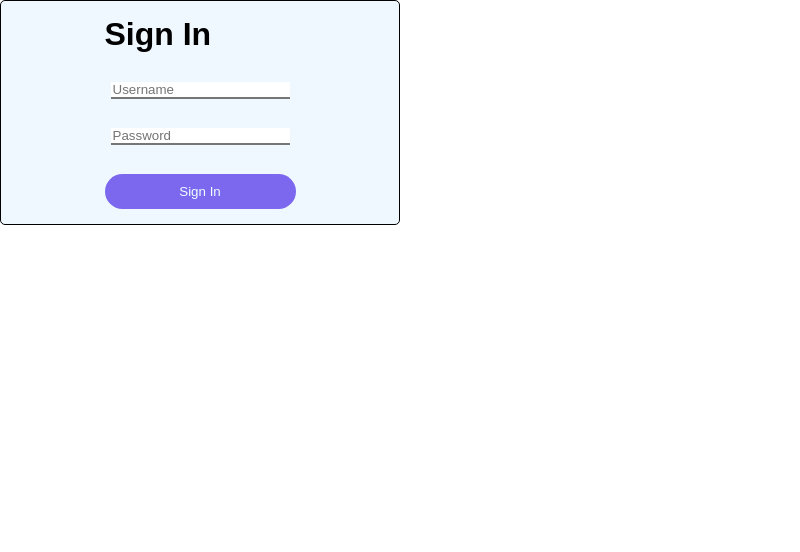
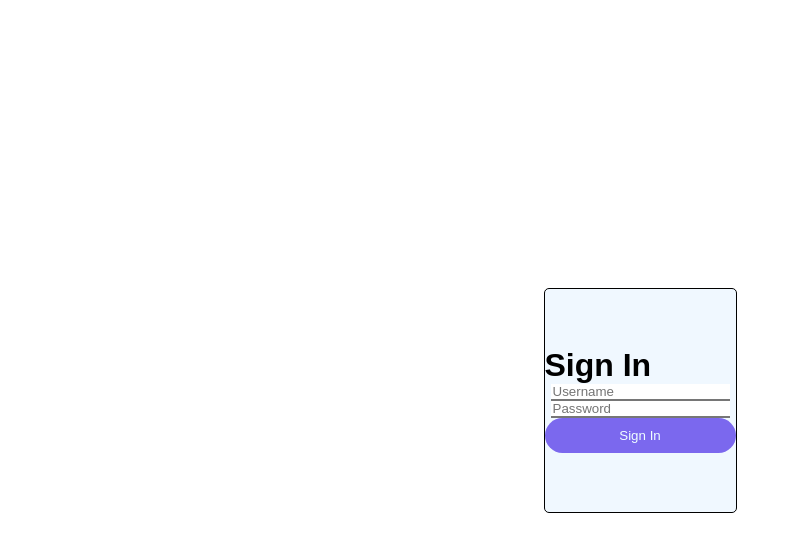
Before and after one commit to paulvuong25bvt/paulvuong25bvt-login-ui-project, a plain HTML site: page index.html in a window 1280 px wide. Shown: the whole page, without its empty margins (0-800 px from the left). Drawn offline with Linux system fonts and the light colour scheme.

Commit message:
login prompt now centered

```diff
--- a/index.html
+++ b/index.html
@@ -7,15 +7,15 @@
     <link rel="stylesheet" href="styles.css">
 </head>
 <body>
-    <div></div>
+    <div class="c1">
         <div class="container">
+            <h3>Sign In</h3>
             <form action="" class="form">
-            <h2>Sign In</h2>
                 <input type="Username" name="username" class="box" placeholder="Username">
                 <input type="password" name="password" class="box" placeholder="Password">
                 <input type="submit" value="Sign In" id="submit">
             </form>
         </div>
-    <div></div>
+    </div>
 </body>
 </html>
--- a/styles.css
+++ b/styles.css
@@ -5,10 +5,17 @@
     box-sizing: border-box;
 }
 
+.c1{
+    display: flex;
+    justify-content: center;
+    align-items: center;
+    height: 100vh;
+}
+
 /* Container */
 .container{
     display: flex;
-    flex-direction: row;
+    flex-direction: column;
     justify-content: center;
     max-width: 400px;
     min-height: 225px;
@@ -21,10 +28,10 @@
 .form{
     display: flex;
     flex-direction: column;
-    justify-content: space-around;
+    justify-content: center;
 }
 
-.form h2{
+.container h3{
     font-family: sans-serif;
     font-size: 2rem;
 }
```
Lines whose indentation alone changed are shown as unchanged.
